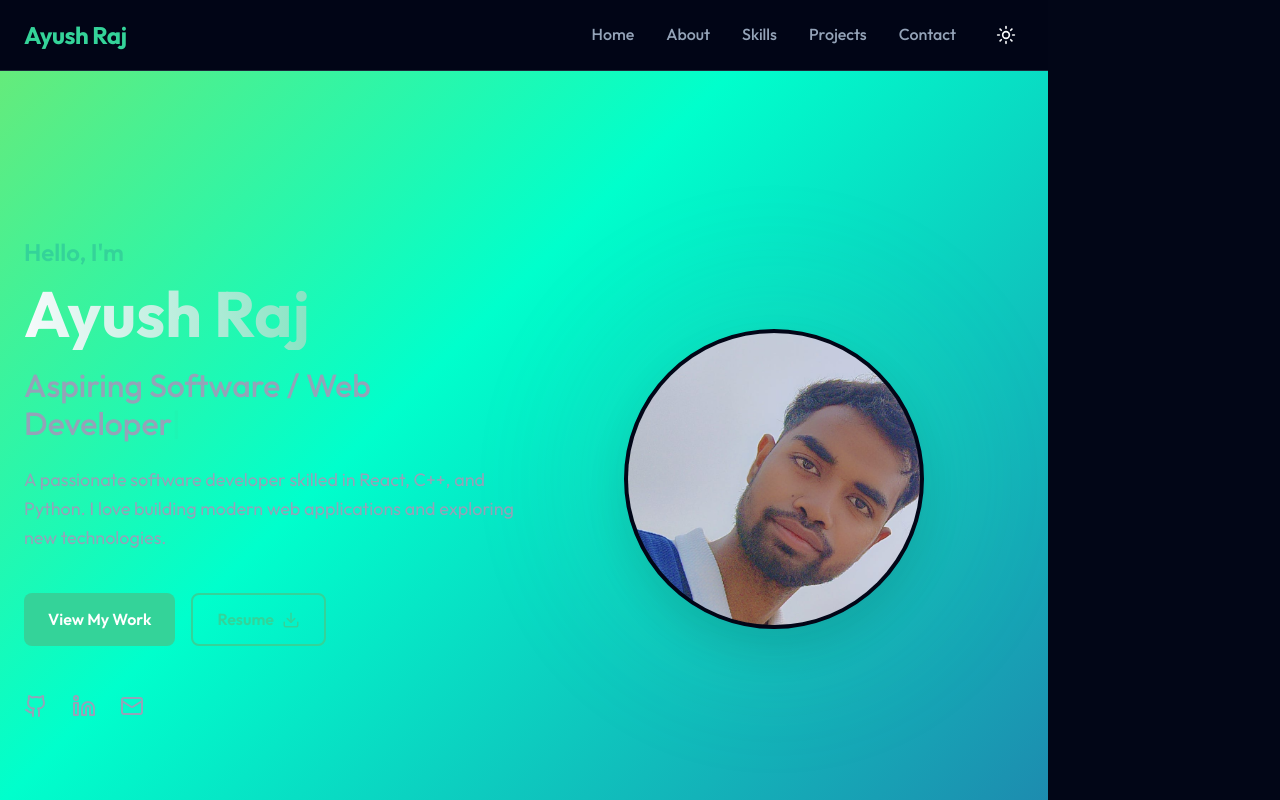
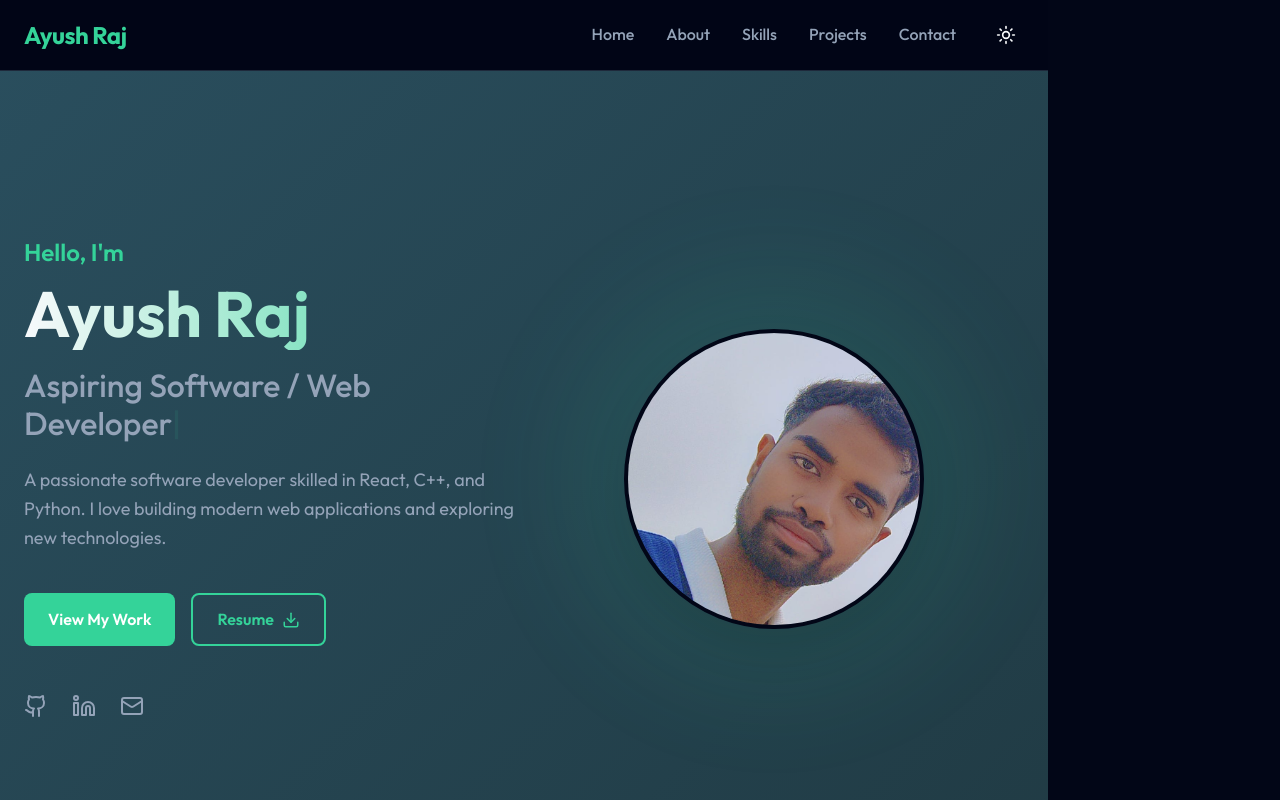
Before and after one commit to Ayush0425/Portfolio, a React (Vite) app: page / in a window 1280 px wide. Shown: the top 800 px of the page. Built offline with nearby package versions, Linux system fonts and the light colour scheme; the HTML template or start-up script is replaced by a standard one.

Commit message:
style: change crazy gradient to a dark elegant color scheme

```diff
--- a/src/styles/Hero.css
+++ b/src/styles/Hero.css
@@ -5,7 +5,7 @@
     position: relative;
     overflow: hidden;
     padding-top: 80px;
-    background: linear-gradient(-45deg, #ff00cc, #333399, #00ffcc, #ffcc00, #ff0066);
+    background: linear-gradient(-45deg, #0f2027, #203a43, #2c5364, #000000);
     background-size: 400% 400%;
     animation: crazy-bg 10s ease infinite;
     /* Offset for fixed navbar */
```
